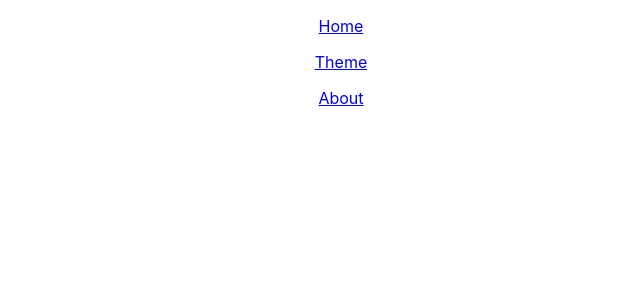
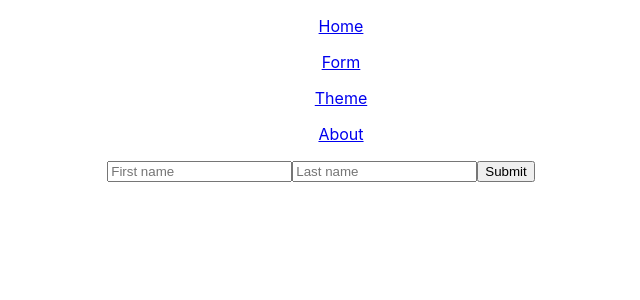
Before and after one commit to jona506a/Kea_Web19w1_Node_React_2020_Spring, a React (Create React App) app in the folder 3._React_Routing/: page /form in a window 1280 px wide. Shown: the top 300 px of the page, without its empty margins (319-959 px from the left). Built offline with nearby package versions, Linux system fonts and the light colour scheme.

Commit message:
Now the theme page changes the page color

```diff
--- a/3._React_Routing/src/App.js
+++ b/3._React_Routing/src/App.js
@@ -3,16 +3,36 @@ import './App.css';
 import { BrowserRouter as Router, Switch, Route, Link } from 'react-router-dom';
 import About from './pages/about/About';
 import Theme from './pages/theme/Theme';
+import Form from './pages/form/Form';
 
 class App extends Component {
+  constructor(props) {
+    super(props);
+    this.state = {
+      backgroundColor: undefined
+    }
+    this.onThemeChange = this.onThemeChange.bind(this);
+  }
+
+  onThemeChange(backgroundColor) {
+    console.log("This is the color", backgroundColor);
+    console.log(this);
+    this.setState({ backgroundColor });
+  }
+
   render() {
+    const { backgroundColor } = this.state;
+
     return (
       <Router >
-        <div className="App">
+        <div className="App" style={{ backgroundColor }}>
 
           <nav>
               <ul>
                 <Link to="/">Home</Link>
+              </ul>
+              <ul>
+                <Link to="/form">Form</Link>
               </ul>
               <ul>
                 <Link to="/theme">Theme</Link>
@@ -27,10 +47,13 @@ class App extends Component {
               <h1>This is the index route</h1>
             </Route>
             <Route path="/theme"
-              component={(props) => <Theme {...props} />} >
+              component={(props) => <Theme {...props} handleThemeChange={this.onThemeChange} />} >
             </Route>
             <Route path="/about"
-              component={(props) => <About { ...props } />} >
+              component={(props) => <About {...props} />} >
+            </Route>
+            <Route path="/form"
+              component={(props) => <Form {...props} />} >
             </Route>
           </Switch>
         </div>
--- /dev/null
+++ b/3._React_Routing/src/pages/form/Form.js
@@ -0,0 +1,13 @@
+import React, { Component } from 'react';
+
+export default class Form extends Component {
+    render() {
+        return (
+            <div>
+                <input placeholder="First name" />
+                <input placeholder="Last name" />
+                <button>Submit</button>
+            </div>
+        );
+    }
+}
--- a/3._React_Routing/src/pages/theme/Theme.js
+++ b/3._React_Routing/src/pages/theme/Theme.js
@@ -9,10 +9,11 @@ export default class Theme extends Component {
 /*     } */
 
     render() {
+
         return (
             <div>
                 <input type="color" onChange={(event) => this.setState({ color: event.target.value })}/>
-                <button onClick={() => console.log("Button was clicked", this.state.color)} >Submit theme color</button>
+                <button onClick={() => this.props.handleThemeChange(this.state.color)} >Submit theme color</button>
             </div>
         );
     }
```
